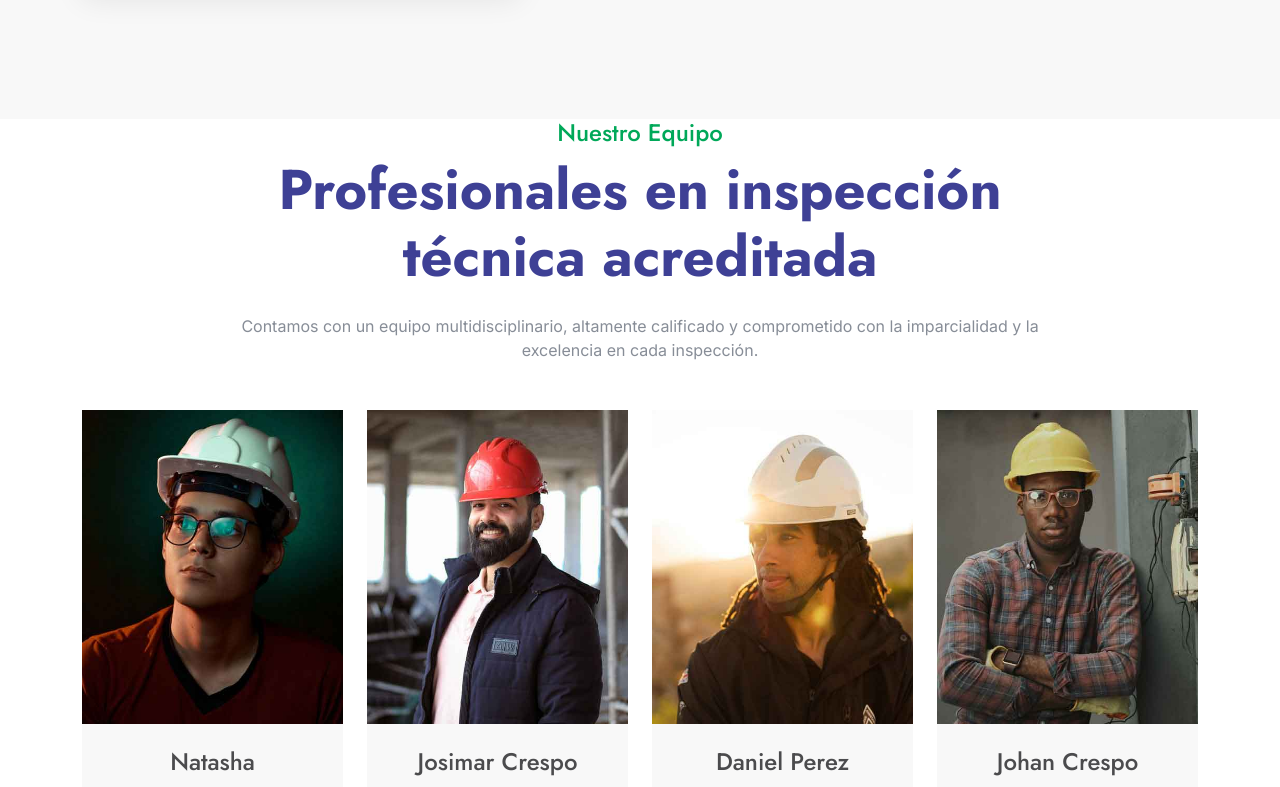
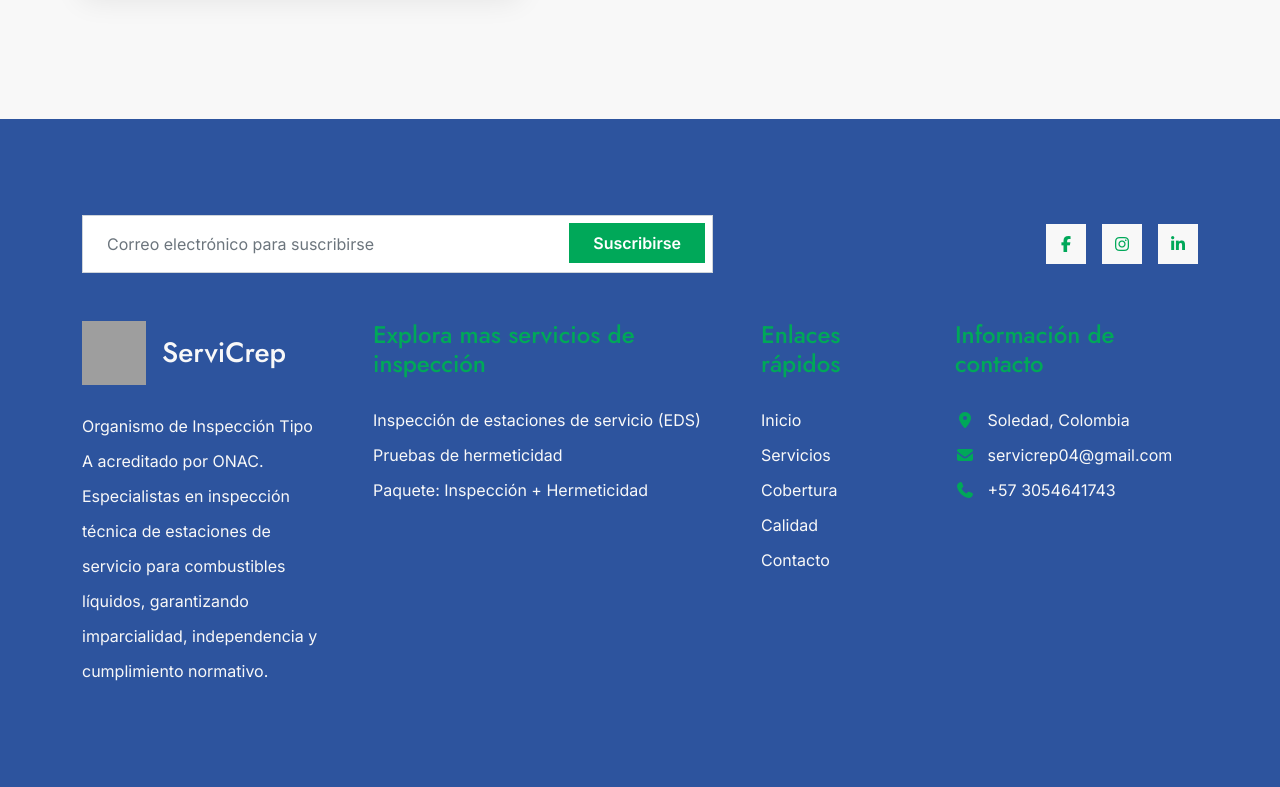
Before and after one commit to DaniP-Dev/Servi-Crep, a Next.js app: page / in a window 1280 px wide. Shown: the part 4409-5196 px from the top of the page. Built offline with nearby package versions, Linux system fonts and the light colour scheme; grey boxes are pictures that could not be loaded.

Commit message:
eliminar seccion de integrantes

```diff
--- a/src/app/page.tsx
+++ b/src/app/page.tsx
@@ -61,7 +61,7 @@ export default function Home() {
       <Cta />
       <Service />
       <OurProjects />
-      <TeamCtaHome />
+
     </div>
   );
 }
```
